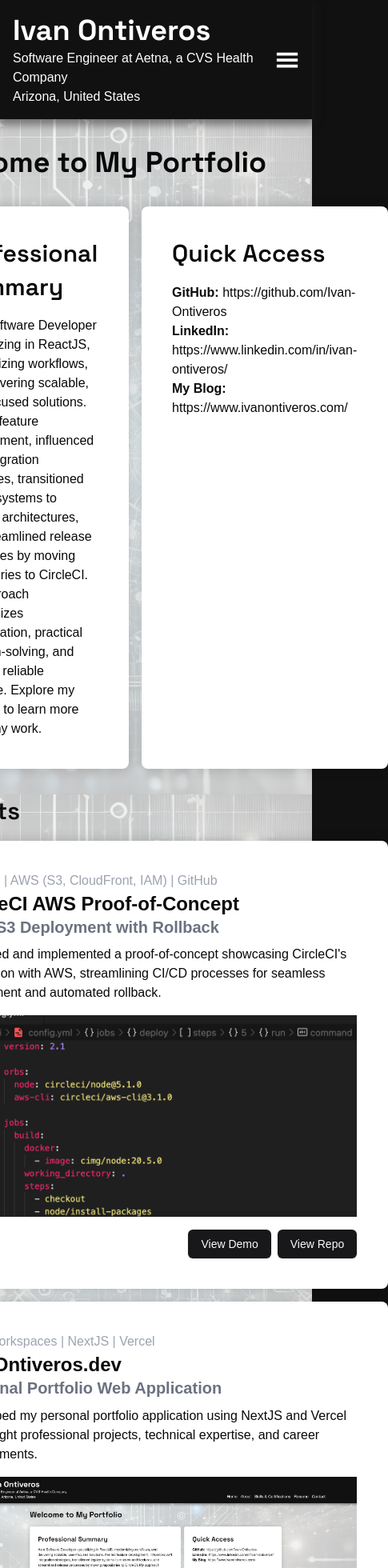
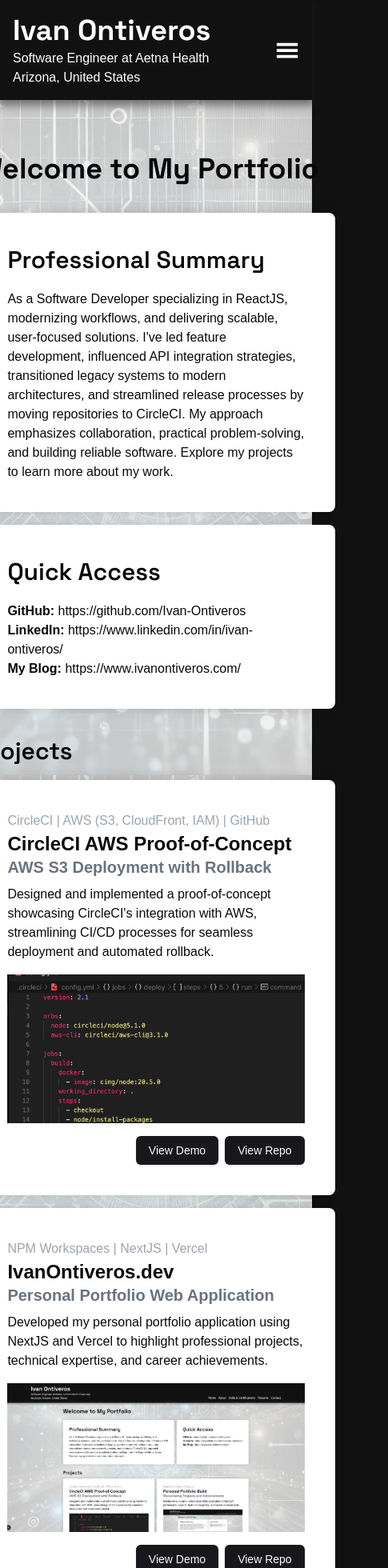
Before and after one commit to Ivan-Ontiveros/io-dev-portfolio, a Next.js app in the folder apps/iodp-nextjs-web-client/: page / in a window 390 px wide. Shown: the top 1960 px of the page at 80% size, 485 px wide, since content can reach past the window. Built offline with nearby package versions, Linux system fonts and the light colour scheme.

Commit message:
style(responsiveness): add media queries & adjust static content to complete mvp responsiveness

```diff
--- a/apps/iodp-nextjs-web-client/app/index.module.scss
+++ b/apps/iodp-nextjs-web-client/app/index.module.scss
@@ -9,7 +9,7 @@
 
   .projects-list {
     display: grid;
-    grid-template-columns: repeat(auto-fill, minmax(30rem, 1fr));
+    grid-template-columns: repeat(auto-fill, minmax(28rem, 1fr));
     gap: 1rem;
   }
 }
@@ -17,7 +17,7 @@
 .introductionSection {
   display: grid;
   gap: 1rem;
-  grid-template-columns: auto 1fr;
+  grid-template-columns: 1fr;
 }
 
 .skillsList {
@@ -46,3 +46,17 @@
     margin-top: 1rem;
   }
 }
+
+// DESKTOP VIEW:
+@media (min-width: 1301px) {
+  .introductionSection {
+    grid-template-columns: auto 1fr;
+  }
+}
+
+// HANDLE MOBILE & SMALL TABLET VIEW:
+@media (max-width: 900px) {
+  .homePage {
+    padding: 4rem;
+  }
+}
--- a/apps/iodp-nextjs-web-client/components/blocks/AppHeader.tsx
+++ b/apps/iodp-nextjs-web-client/components/blocks/AppHeader.tsx
@@ -29,9 +29,7 @@ export const AppHeader = () => {
           <span className="brand-name" aria-label="Candidate's name">
             Ivan Ontiveros
           </span>
-          <span className="title">
-            Software Engineer at Aetna, a CVS Health Company
-          </span>
+          <span className="title">Software Engineer at Aetna Health</span>
           <span className="location">Arizona, United States</span>
         </Link>
 
```
